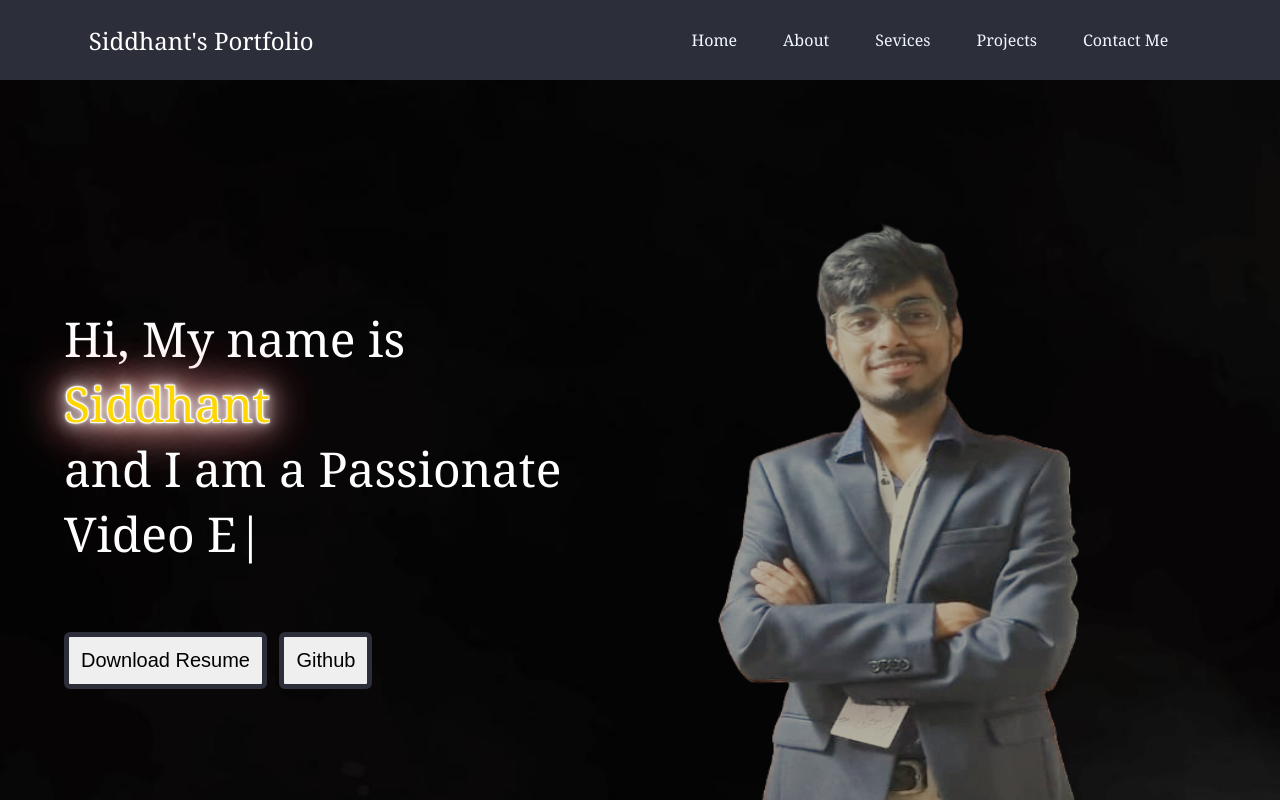
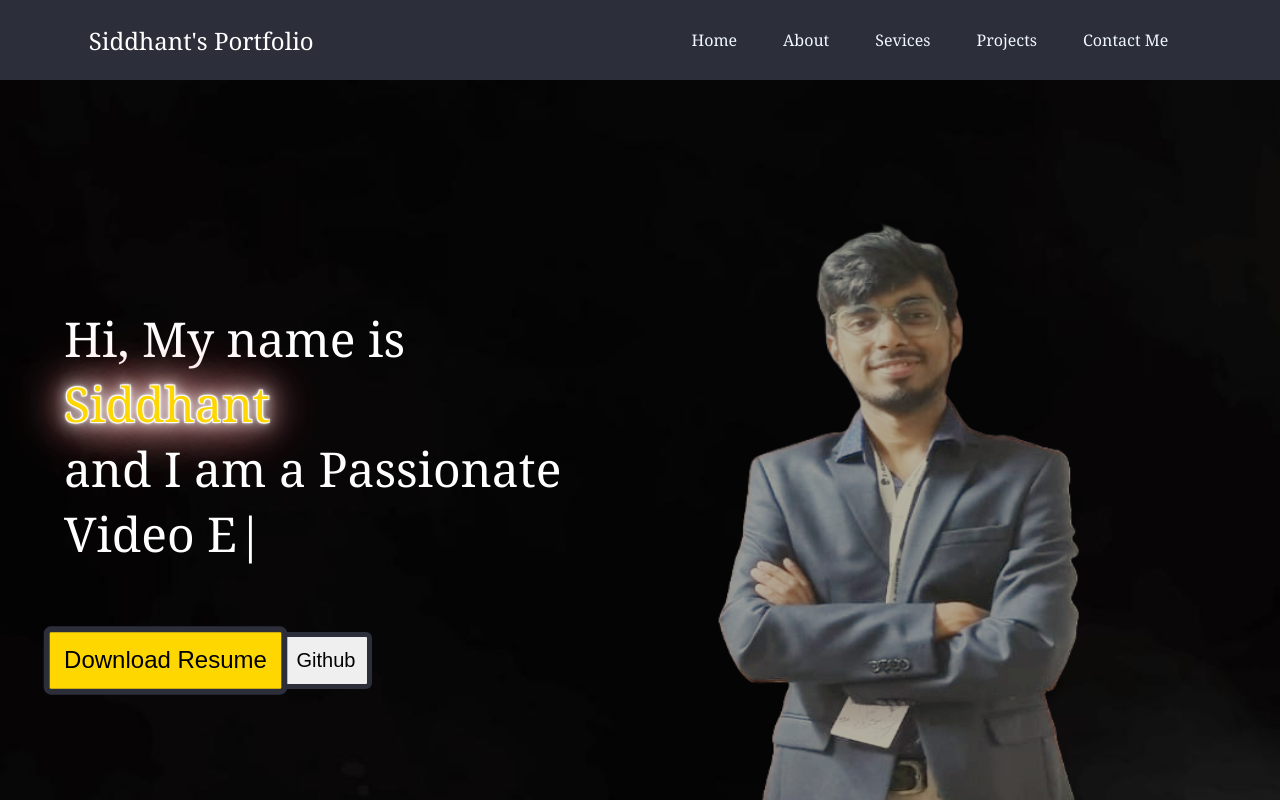
Before and after one commit to siddhant22bce0682/DA-1-Portfolio, a plain HTML site: page index.html in a window 1280 px wide. In both pictures the pointer is over the button "Download Resume". Shown: the top 800 px of the page. Drawn offline with nearby package versions, Linux system fonts and the light colour scheme.

Commit message:
Update utility.css

```diff
--- a/utility.css
+++ b/utility.css
@@ -93,6 +93,11 @@ li img {
     padding: 0;
     margin: 0;
 }
+.buttons button:hover {
+    background-color: gold;
+    transform: scale(1.2); /* Scale up on hover by 110% */
+  }
+
 
 .flex ul li {
     margin-right: 20px;
```
